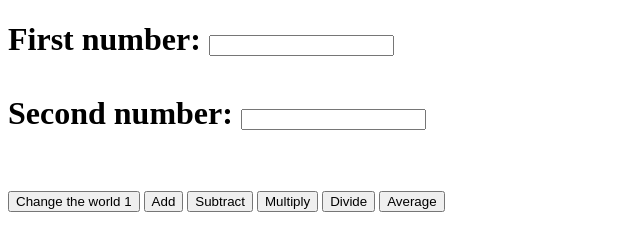
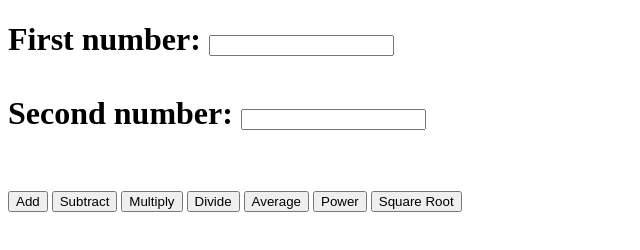
Before and after one commit to FARKAS-Andras-HTL/Calculator, a plain HTML site: page index.html in a window 1280 px wide. Shown: the whole page, without its empty margins (0-640 px from the left). Drawn offline with Linux system fonts and the light colour scheme.

Commit message:
Add files via upload

```diff
--- a/index.html
+++ b/index.html
@@ -41,6 +41,19 @@
             var result = (numA + numB) / 2;
             document.getElementById("result").innerHTML = "Durchschnitt: " + result;
         }
+
+        function power2Numbers() {
+            var numA = parseFloat(document.getElementById('num1').value);
+            var numB = parseFloat(document.getElementById('num2').value);
+            var result = Math.pow(numA, numB);
+            document.getElementById("result").innerHTML = "Potenz: " + result;
+        }
+
+        function sqrtNumber() {
+            var numA = parseFloat(document.getElementById('num1').value);
+            var result = Math.sqrt(numA);
+            document.getElementById("result").innerHTML = "Wurzel: " + result;
+        }
     </script>
 </head>
 <body>
@@ -53,12 +66,13 @@
         </form>
     </h1>
     <p>
-        <button onclick="document.getElementById('num1').value='irgendwas'">Change the world 1</button>
         <button onclick="add2Numbers()">Add</button>
         <button onclick="subtract2Numbers()">Subtract</button>
         <button onclick="multiply2Numbers()">Multiply</button>
         <button onclick="divide2Numbers()">Divide</button>
         <button onclick="average2Numbers()">Average</button>
+        <button onclick="power2Numbers()">Power</button>
+        <button onclick="sqrtNumber()">Square Root</button>
     </p>
     <p id="result"></p>
 </body>
```
